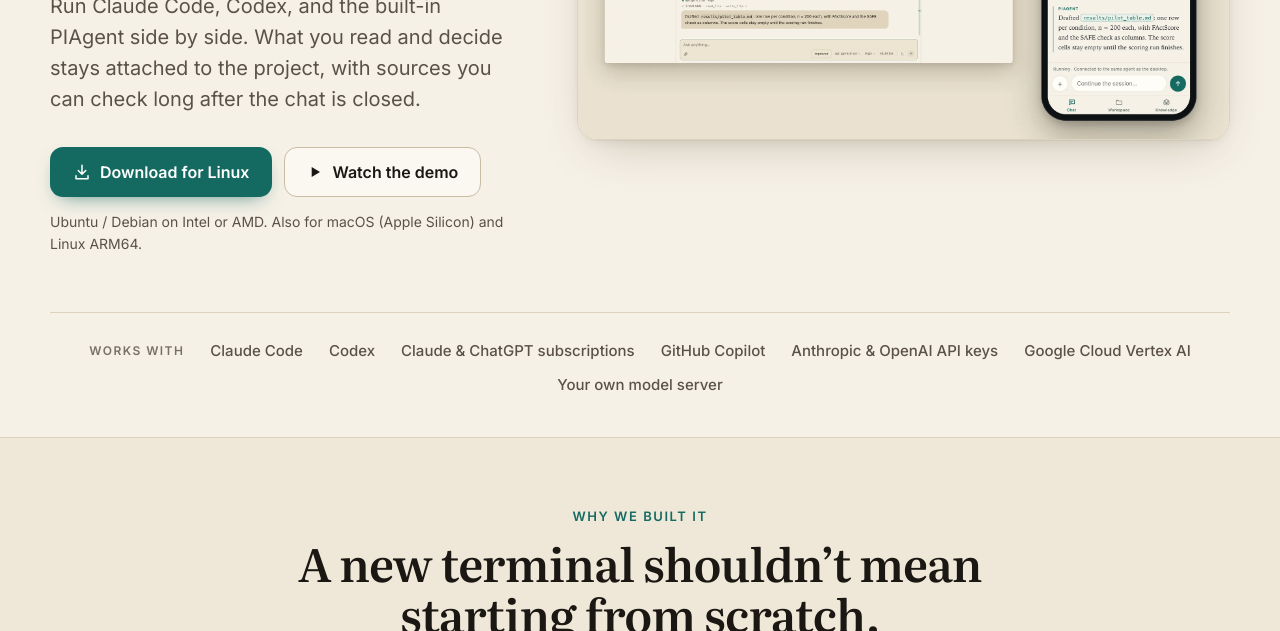
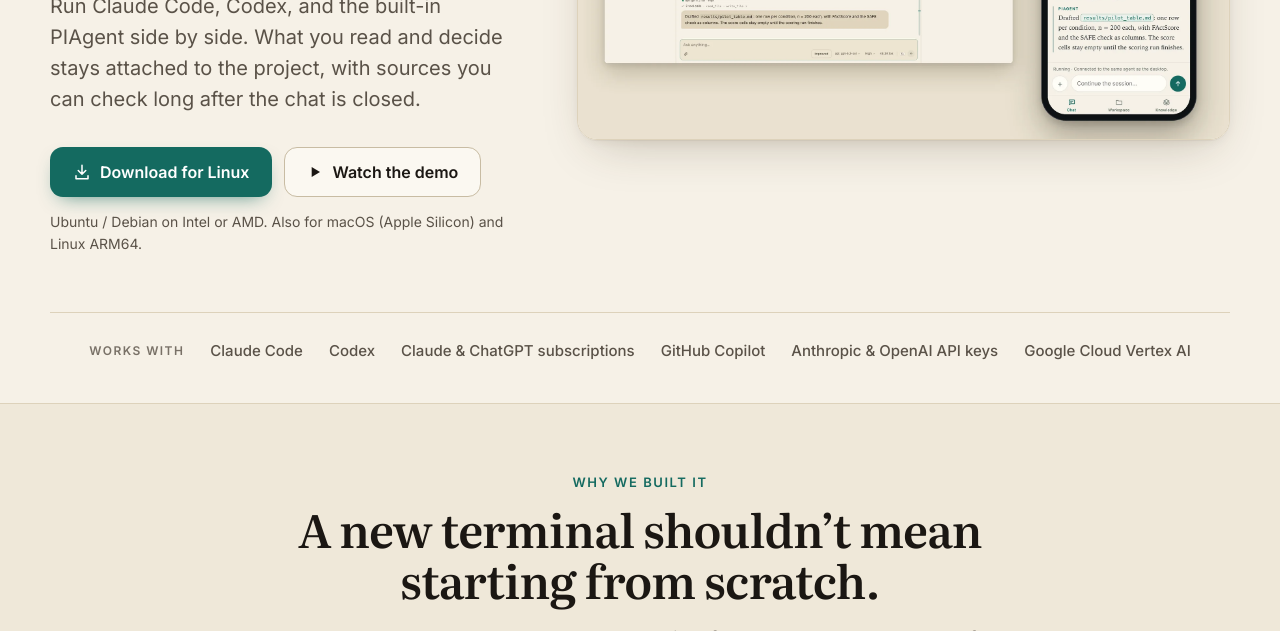
Before and after one commit to daidong/DIR-Agent, a plain HTML site: page index.html in a window 1280 px wide. Shown: the part 469-1100 px from the top of the page. Drawn offline with Linux system fonts and the light colour scheme; no server answers.

Commit message:
Remove self-hosted server label from Works with

```diff
--- a/index.html
+++ b/index.html
@@ -80,7 +80,7 @@
   </div>
   <div class="wrap works-with" aria-label="Works with">
     <span class="label">Works with</span>
-    <span>Claude Code</span><span>Codex</span><span>Claude &amp; ChatGPT subscriptions</span><span>GitHub Copilot</span><span>Anthropic &amp; OpenAI API keys</span><span>Google Cloud Vertex AI</span><span>Your own model server</span>
+    <span>Claude Code</span><span>Codex</span><span>Claude &amp; ChatGPT subscriptions</span><span>GitHub Copilot</span><span>Anthropic &amp; OpenAI API keys</span><span>Google Cloud Vertex AI</span>
   </div>
 </section>
 
```
